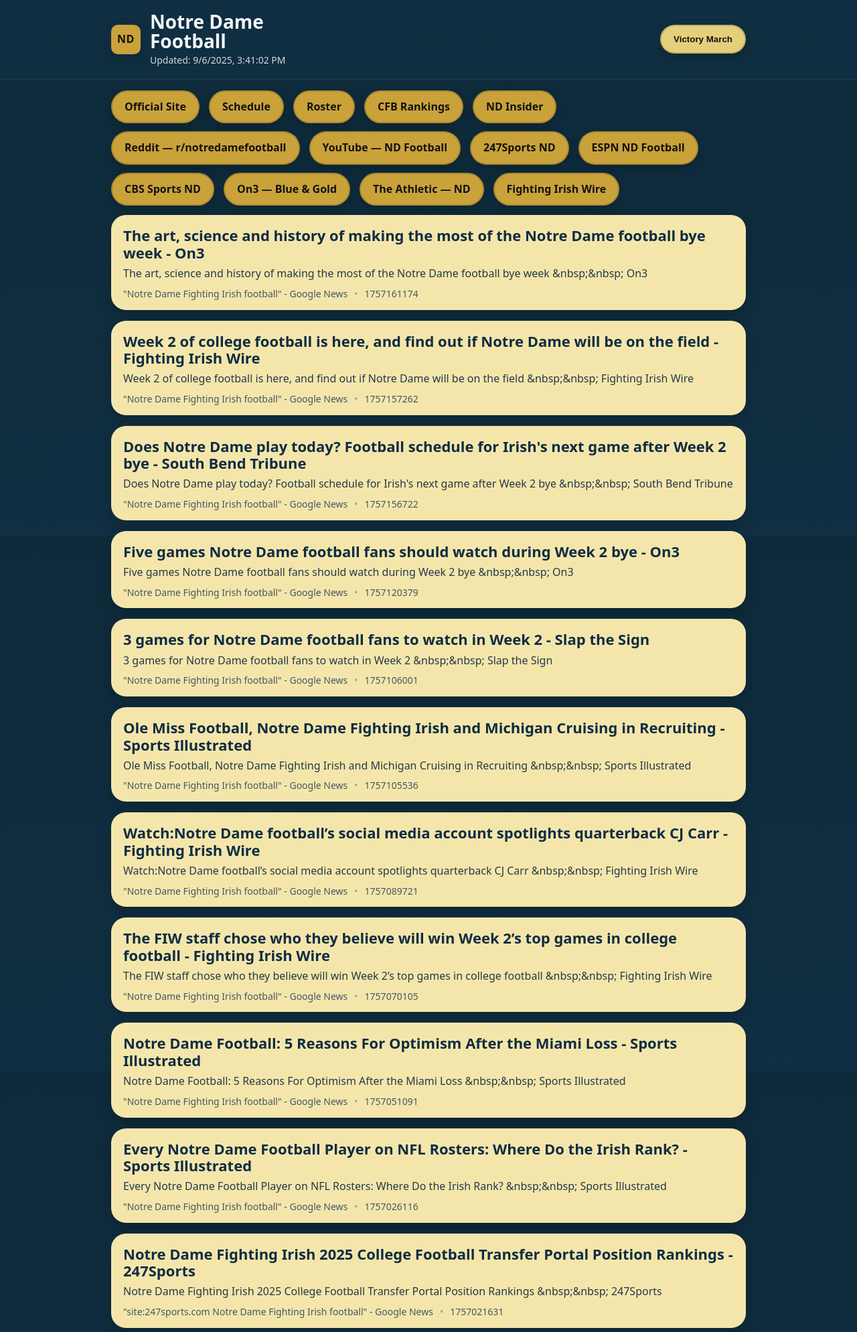
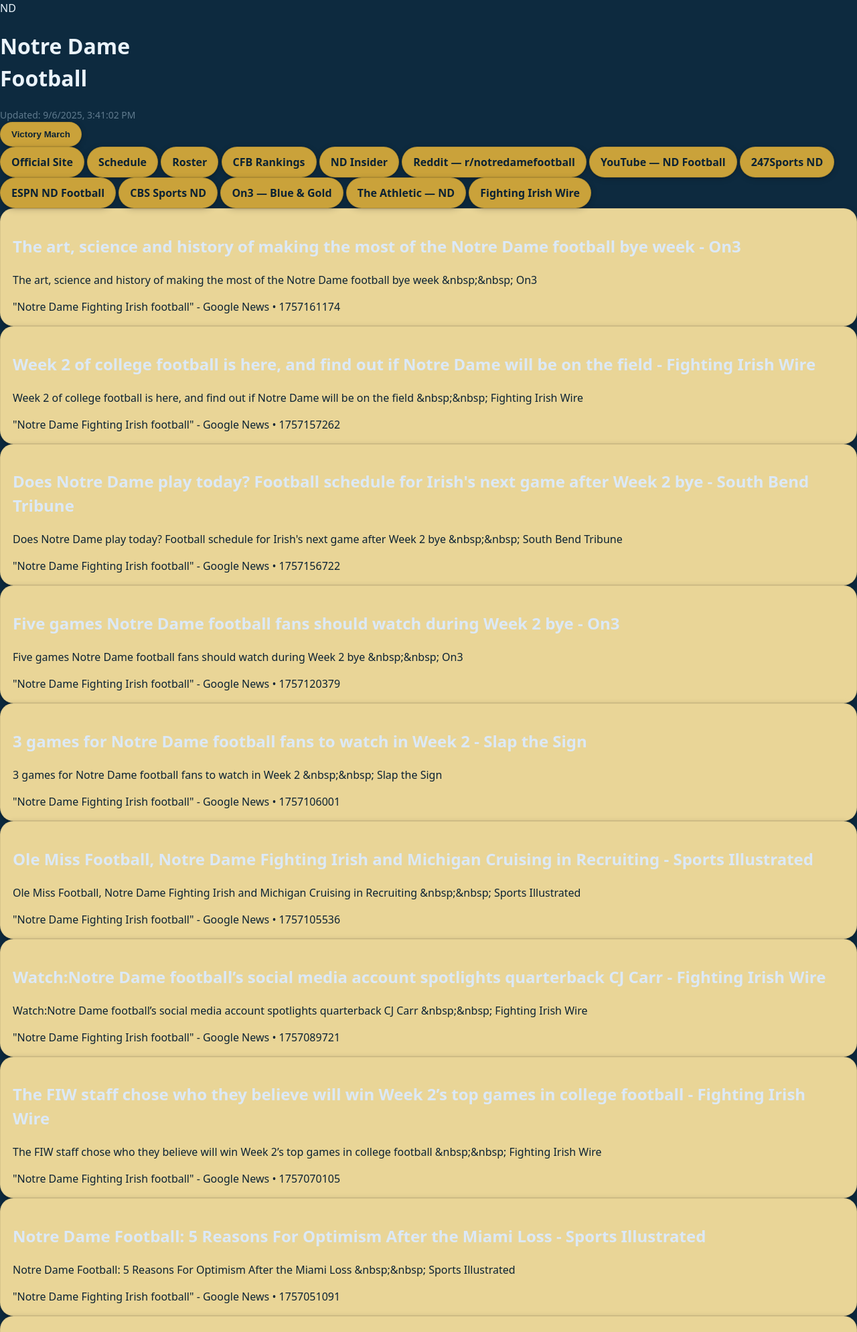
Before and after one commit to jasonab74-ctrl/notre-dame-football, a Flask app: page / in a window 1280 px wide. Shown: the top 1989 px of the page at 67% size. Run offline with Flask 3, Linux system fonts and the light colour scheme.

Commit message:
Update style.css

```diff
--- a/static/style.css
+++ b/static/style.css
@@ -1,120 +1,218 @@
-/* ===== Theme ===== */
+/* ===== Notre Dame Football — Clean, stable, CSS-only refresh =====
+   Safe to drop in: no JS or template changes required.
+   Goals:
+   • Tighter banner
+   • Gold pill buttons with dark text
+   • Clean article cards (light-gold bg, dark text, no underlines)
+   • Hide the "New items available — refresh" row
+   • Improve readability + spacing on mobile
+================================================================== */
+
+/* ---------- Design tokens ---------- */
 :root{
-  --navy:#0e2a3a;
-  --navy-2:#102f42;
-  --gold:#caa23a;
-  --gold-2:#e6cf7a;
-  --ink:#0d2230;
-  --text:#f3f7fa;
-  --card-text:#172a38;
-  --radius:18px;
-  --shadow:0 8px 18px rgba(0,0,0,.18);
-  --maxw: 980px;
-  --title-wt: 800;
-  --ui-wt: 700;
-  --body-wt: 500;
+  --nd-navy: #0d2a3f;         /* page background */
+  --nd-navy-2:#0b2537;
+  --gold: #caa23a;            /* button/card gold */
+  --gold-600:#b98f22;
+  --gold-700:#a57f1f;
+  --card-gold:#e9d597;        /* lighter gold for article cards */
+  --ink: #0b2233;             /* dark text */
+  --ink-2:#102a3b;
+  --muted:#5f7a8d;            /* subtle label text */
+  --ring: rgba(0,0,0,.22);
+  --shadow: 0 2px 10px rgba(0,0,0,.18), 0 1px 3px rgba(0,0,0,.12);
+  --radius-pill: 999px;
+  --radius-card: 20px;
 }
 
-/* Reset-ish */
-*{ box-sizing:border-box; }
-html,body{ margin:0; padding:0; height:100%; }
+/* ---------- Reset / base ---------- */
+* { box-sizing: border-box; }
+html, body { margin:0; padding:0; }
+html { -webkit-text-size-adjust: 100%; }
 body{
-  background: linear-gradient(180deg, var(--navy) 0%, var(--navy-2) 100%);
-  color:var(--text);
-  font-family: ui-sans-serif, system-ui, -apple-system, Segoe UI, Roboto, "Helvetica Neue", Arial, "Noto Sans", "Apple Color Emoji","Segoe UI Emoji", "Segoe UI Symbol";
-  line-height:1.35;
-  -webkit-font-smoothing:antialiased;
-  text-rendering:optimizeLegibility;
+  background: var(--nd-navy);
+  color: #eaf3fb;
+  font: 400 16px/1.5 system-ui, -apple-system, Segoe UI, Roboto, "Helvetica Neue", Arial, "Noto Sans", "Apple Color Emoji", "Segoe UI Emoji";
 }
 
-/* ===== Hero / Banner ===== */
-.hero{
-  position:sticky;
-  top:0;
-  z-index:2;
-  background:linear-gradient(180deg, rgba(16,47,66,.95), rgba(16,47,66,.90));
-  backdrop-filter: blur(8px);
-  border-bottom:1px solid rgba(255,255,255,.08);
+/* Links (global default) */
+a{
+  color:#dce9f7;
+  text-decoration: none;
 }
-.hero-inner{
-  max-width:var(--maxw);
-  margin:auto;
-  padding:18px 16px;
-  display:flex;
+a:hover, a:focus{ text-decoration: underline; }
+
+/* ---------- Page container ---------- */
+.page{
+  max-width: 980px;
+  margin: 0 auto;
+  padding: 16px 16px 80px;
+}
+
+/* ---------- Banner ---------- */
+.banner{
+  display:grid;
+  grid-template-columns: auto 1fr auto;
+  gap: 14px 16px;
   align-items:center;
-  gap:16px;
-  justify-content:space-between;
+  padding: 18px 14px;
+  background: linear-gradient(180deg, var(--nd-navy-2), transparent);
+  border-radius: 12px;
 }
-.brand{
-  display:flex; gap:14px; align-items:center;
-}
-.nd-mark{
-  width:44px; height:44px; border-radius:10px;
-  background:var(--gold);
-  color:#111; display:grid; place-items:center;
-  font-weight:900; letter-spacing:.5px;
+
+.logo-chip{
+  width: 44px; height: 44px;
+  border-radius: 12px;
+  background: var(--gold);
+  color: var(--ink);
+  display:flex; align-items:center; justify-content:center;
+  font-weight:800;
   box-shadow: var(--shadow);
 }
-.site-title{
-  margin:0; font-size:28px; line-height:1.05; font-weight:var(--title-wt);
+
+.title{
+  margin:0;
+  line-height:1.1;
+  color:#f3f8fe;
+  text-shadow: 0 1px 0 rgba(0,0,0,.15);
 }
-.updated{ opacity:.85; font-size:14px; margin-top:4px; }
+.title .line1{ font-size: 40px; font-weight:800; letter-spacing:.3px; }
+.title .line2{ font-size: 40px; font-weight:800; letter-spacing:.3px; }
 
-/* ===== Pills (buttons/links) ===== */
-.pill{
-  display:inline-block;
-  background:var(--gold);
-  color:#121212;
-  font-weight:var(--ui-wt);
-  padding:12px 18px;
-  border-radius:999px;
-  text-decoration:none;
-  box-shadow: var(--shadow);
-  border:2px solid rgba(0,0,0,.15);
-  transition: transform .06s ease, filter .2s ease;
-  white-space:nowrap;
-}
-.pill:hover{ filter:brightness(1.05); transform:translateY(-1px); }
-.pill:active{ transform:translateY(0); }
-.pill--alt{
-  background:var(--gold-2);
-  color:#111;
+.updated{
+  grid-column: 2 / 4;
+  margin-top:-2px;
+  color: var(--muted);
+  font-size: 14px;
 }
 
-/* Quicklinks layout */
-.wrap{ max-width:var(--maxw); margin:14px auto 48px; padding:0 16px; }
-.quicklinks{
-  display:flex; flex-wrap:wrap; gap:12px 14px; margin:16px 0 8px;
+/* Victory March button */
+.play-btn{
+  appearance:none; border:0;
+  background: #edd9a1;
+  color: var(--ink);
+  font-weight: 800;
+  padding: 10px 18px;
+  border-radius: 16px;
+  box-shadow: var(--shadow);
+  transition: transform 120ms ease, box-shadow 120ms ease, background 120ms ease;
+}
+.play-btn:hover{ transform: translateY(-1px); box-shadow: 0 4px 14px rgba(0,0,0,.22); }
+.play-btn:active{ transform: translateY(0); }
+
+/* ---------- Quick links (gold pills) ---------- */
+.quick-links{
+  display:flex; flex-wrap:wrap; gap:14px 16px;
+  margin: 14px 0 18px;
 }
 
-/* ===== Cards / Articles ===== */
-.articles{ display:grid; gap:16px; margin-top:14px; }
+.pill{
+  background: var(--gold);
+  color: var(--ink);
+  padding: 10px 16px;
+  border-radius: var(--radius-pill);
+  font-weight: 800;
+  box-shadow: var(--shadow);
+  display:inline-flex; align-items:center; justify-content:center;
+  border:1px solid rgba(0,0,0,.1);
+  transition: transform 120ms ease, box-shadow 120ms ease, background 120ms ease;
+}
+.pill:hover{ background: var(--gold-600); transform: translateY(-1px); box-shadow: 0 4px 14px rgba(0,0,0,.2); }
+.pill:active{ transform: translateY(0); }
+
+/* ---------- Controls (sources dropdown) ---------- */
+.controls{
+  display:flex; align-items:center; gap:12px; flex-wrap:wrap;
+  padding: 10px 12px;
+  background: rgba(255,255,255,.04);
+  border-radius: 12px;
+  border: 1px solid rgba(255,255,255,.06);
+  margin: 8px 0 16px;
+}
+.controls label{
+  color:#d2e4f4; font-weight:600; letter-spacing:.2px;
+}
+.controls select{
+  appearance:none;
+  font-weight:700; color:#e9f3ff; background: rgba(0,0,0,.22);
+  border:1px solid rgba(255,255,255,.16);
+  padding:10px 14px; border-radius: 14px;
+  outline: none;
+}
+.controls select:focus{ box-shadow: 0 0 0 3px rgba(255,255,255,.12); }
+
+/* Hide any flavor of the “new items / refresh” row safely */
+.new-items, #new-items, .refresh-bar, #refresh-row,
+button#refresh, .btn-refresh{ display:none !important; }
+
+/* ---------- Article list ---------- */
+.list{ display:grid; gap:14px; }
 .card{
-  background: #f4e6ab; /* light gold */
-  color: var(--card-text);
-  border-radius: 22px;
-  padding: 18px 18px 14px;
+  background: var(--card-gold);
+  color: var(--ink);
+  border-radius: var(--radius-card);
+  padding: 18px 18px 16px;
   box-shadow: var(--shadow);
+  border:1px solid rgba(0,0,0,.08);
 }
-.card__title{ margin:0 0 8px; font-size:22px; line-height:1.15; font-weight:800; }
-.card__link{
-  color:#0f2c44; text-decoration:none;
+
+/* Title (link, no underline) */
+.card-title{
+  margin:0 0 8px;
+  font-weight: 900;
+  line-height: 1.15;
+  font-size: 22px;
+  color: var(--ink-2);
 }
-.card__link:hover{ text-decoration:underline; }
-.card__link--nolink{ color:#0f2c44; }
-.card__summary{ margin:0 0 10px; font-size:16px; color:#24394a; }
-.card__meta{
-  display:flex; align-items:center; gap:10px;
-  font-size:14px; color:#3a5061; opacity:.95;
+.card-title a{
+  color: var(--ink-2);
+  text-decoration: none;
 }
-.meta__dot{ opacity:.5; }
+.card-title a:hover{ text-decoration: underline; }
 
-/* Empty state */
-.empty{ opacity:.75; text-align:center; padding:24px 0; }
+/* Summary */
+.card-summary{
+  margin: 0 0 12px;
+  color: #253646;
+  font-size: 16px;
+}
 
-/* Mobile tweaks */
-@media (max-width:480px){
-  .site-title{ font-size:26px; }
-  .pill{ padding:11px 16px; font-size:16px; }
-  .card__title{ font-size:20px; }
+/* Meta line (source • time) condensed on one line */
+.card-meta{
+  display:flex; align-items:center; gap:10px; flex-wrap:wrap;
+  font-size: 14px;
+  color: #2c4052;
 }
+.card-meta .dot{ width:4px; height:4px; border-radius:50%; background: #2c4052; opacity:.8; }
+
+/* Links inside meta */
+.card-meta a{ color:#1e3b56; text-decoration:none; font-weight:700; }
+.card-meta a:hover{ text-decoration: underline; }
+
+/* ---------- Footer note (deployment env strip) ---------- */
+.footer-note{
+  margin: 28px auto 0;
+  max-width: 640px;
+  color: rgba(255,255,255,.35);
+  text-align:center;
+  font-size: 13px;
+}
+
+/* ---------- Responsive tweaks ---------- */
+@media (max-width: 540px){
+  .title .line1, .title .line2{ font-size: 34px; }
+  .page{ padding: 12px 12px 68px; }
+  .controls{ padding: 8px 10px; }
+  .card{ padding: 16px 14px 14px; }
+  .card-title{ font-size: 20px; }
+}
+
+@media (min-width: 981px){
+  .list{ grid-template-columns: 1fr; } /* keep single column for readability */
+}
+
+/* Optional: if the big background ND mark is used as a decorative element */
+.hero-mark{
+  position:absolute; inset: -40px auto auto -40px;
+  opacity:.06; pointer-events:none; user-select:none;
+}
```
